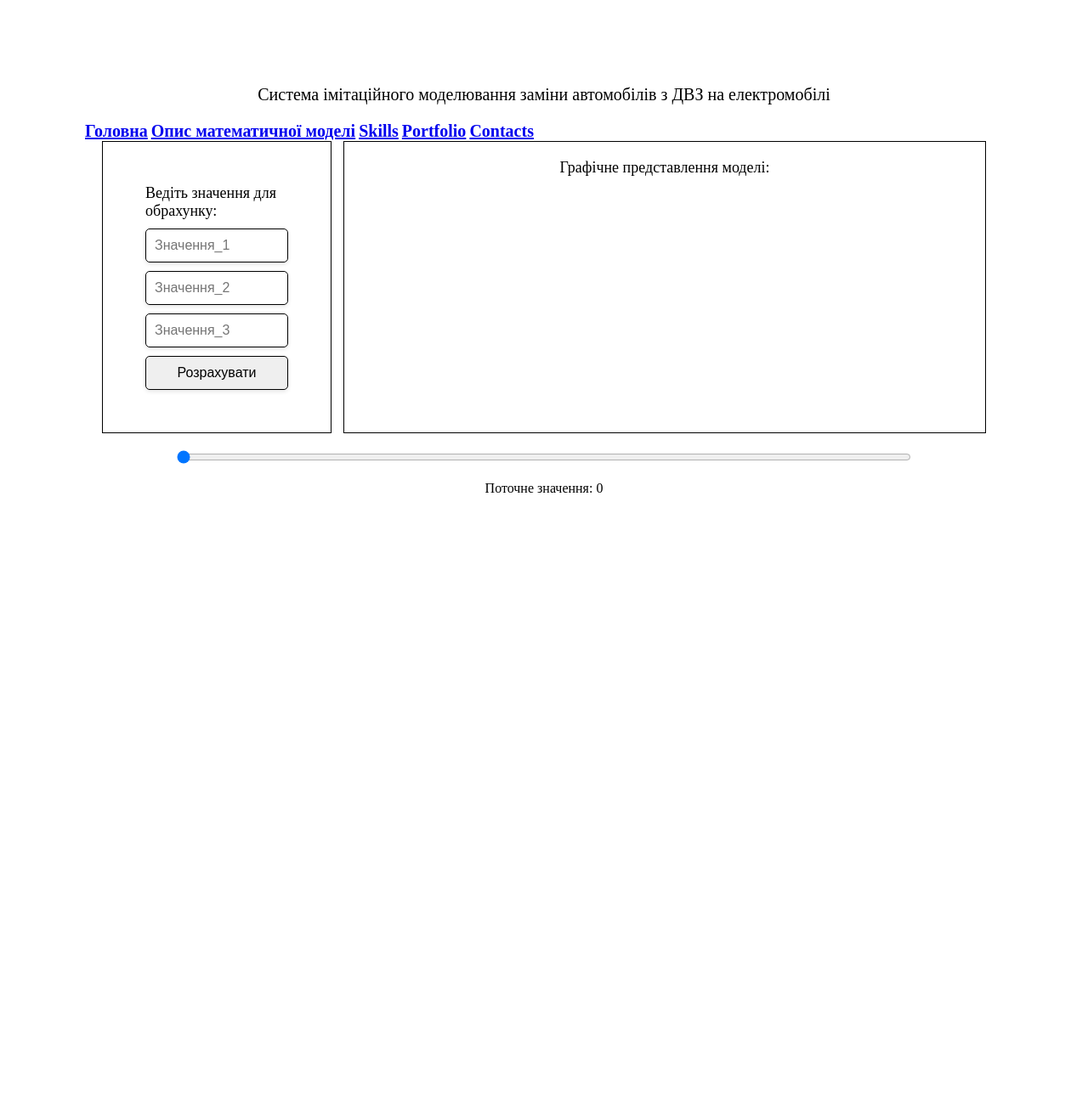
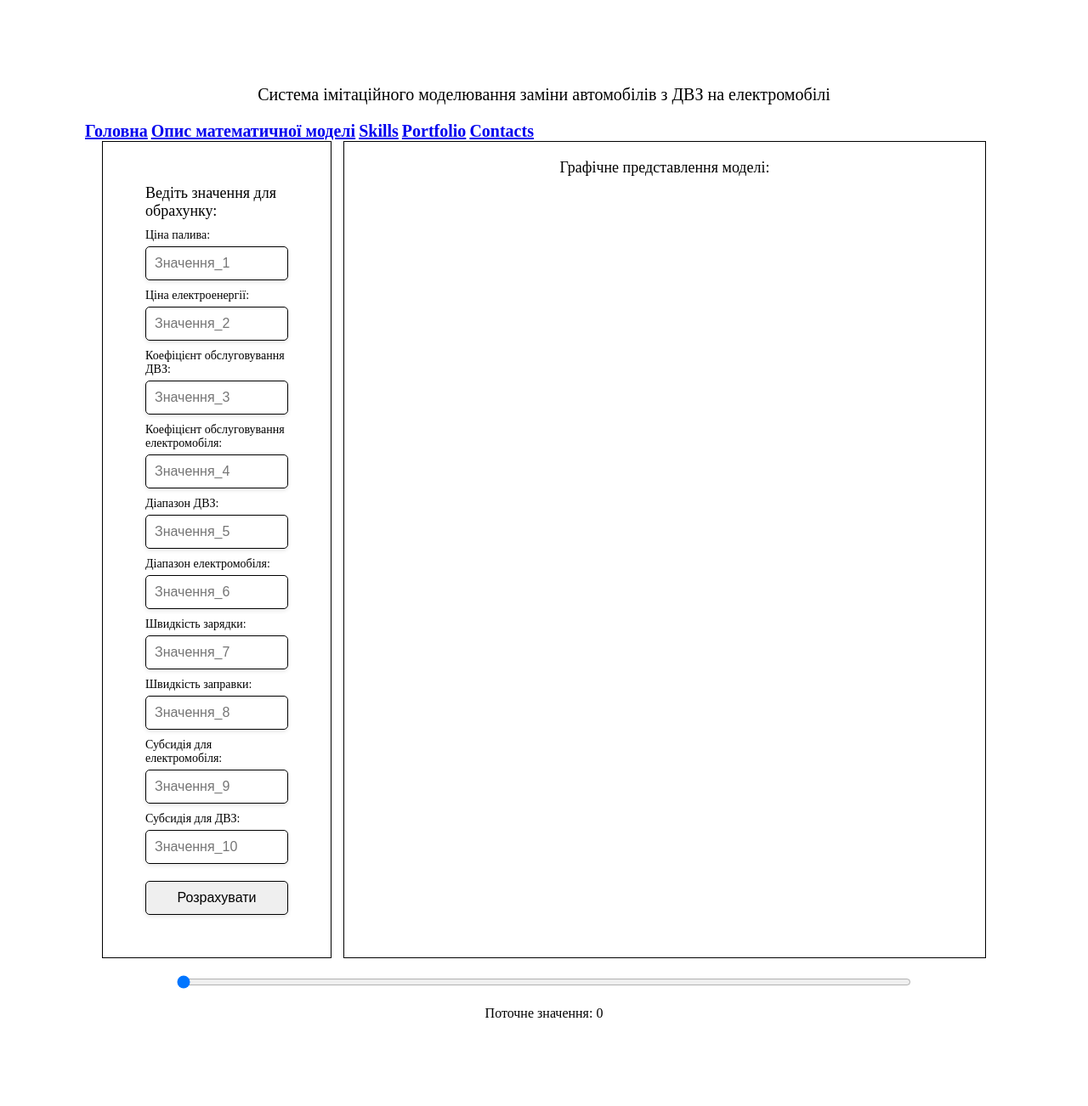
Before and after one commit to PSnik-Konstantyn/Simulating_the_replacement_of_cars, a Django app: page / in a window 1280 px wide. Shown: the whole page at 85% size. Before the commit the page ends 580 px from the top, so only its background shows below. Run offline with Django 5.2, Linux system fonts and the light colour scheme.

Commit message:
update front_end

```diff
--- a/app/static/app/css/styles.css
+++ b/app/static/app/css/styles.css
@@ -44,7 +44,6 @@ a{
 }
 
 .input_for_user{
-    margin-top: 10px;
     height: 40px; /* Висота поля вводу */
     width: 100%; /* Ширина поля вводу */
     padding: 10px; /* Внутрішні відступи */
@@ -61,6 +60,10 @@ a{
     outline: none; /* Прибираємо стандартний контур */
 }
 
+.user_button{
+    margin-top: 20px;
+}
+
 .Input_for_years{
     text-align: center;
     width: 100%;
@@ -74,3 +77,9 @@ a{
 .text_in_UI{
     font-size: 18px;
 }
+
+.label_for_input_field{
+    margin-top: 10px;
+    margin-bottom: 5px;
+    font-size: 14px;
+}
--- a/app/templates/app/index.html
+++ b/app/templates/app/index.html
@@ -23,10 +23,38 @@
 
     <div class="user_UI">
         <p class="text_in_UI">Ведіть значення для обрахунку:</p>
-            <input class="input_for_user" type="text" id="Значення_1" placeholder="Значення_1">
-            <input class="input_for_user" type="text" id="Значення_2" placeholder="Значення_2">
-            <input class="input_for_user" type="text" id="Значення_2" placeholder="Значення_3">
-            <button class="input_for_user">Розрахувати</button>
+
+        <label class="label_for_input_field" for="fuel_price">Ціна палива:</label>
+        <input class="input_for_user" type="text" id="fuel_price" placeholder="Значення_1">
+
+        <label class="label_for_input_field" for="electricity_price">Ціна електроенергії:</label>
+        <input class="input_for_user" type="text" id="electricity_price" placeholder="Значення_2">
+
+        <label class="label_for_input_field" for="dvz_maintenance_factor">Коефіцієнт обслуговування ДВЗ:</label>
+        <input class="input_for_user" type="text" id="dvz_maintenance_factor" placeholder="Значення_3">
+
+        <label class="label_for_input_field" for="ev_maintenance_factor">Коефіцієнт обслуговування електромобіля:</label>
+        <input class="input_for_user" type="text" id="ev_maintenance_factor" placeholder="Значення_4">
+
+        <label class="label_for_input_field" for="dvz_range">Діапазон ДВЗ:</label>
+        <input class="input_for_user" type="text" id="dvz_range" placeholder="Значення_5">
+
+        <label class="label_for_input_field" for="ev_range">Діапазон електромобіля:</label>
+        <input class="input_for_user" type="text" id="ev_range" placeholder="Значення_6">
+
+        <label class="label_for_input_field" for="charging_speed">Швидкість зарядки:</label>
+        <input class="input_for_user" type="text" id="charging_speed" placeholder="Значення_7">
+
+        <label class="label_for_input_field" for="refueling_speed">Швидкість заправки:</label>
+        <input class="input_for_user" type="text" id="refueling_speed" placeholder="Значення_8">
+
+        <label class="label_for_input_field" for="ev_subsidy">Субсидія для електромобіля:</label>
+        <input class="input_for_user" type="text" id="ev_subsidy" placeholder="Значення_9">
+
+        <label class="label_for_input_field" for="dvz_subsidy">Субсидія для ДВЗ:</label>
+        <input class="input_for_user" type="text" id="dvz_subsidy" placeholder="Значення_10">
+
+        <button class="input_for_user user_button">Розрахувати</button>
     </div>
 
     <div class="diagrams_UI">
@@ -45,7 +73,7 @@
     const valueDisplay = document.getElementById('value');
 
     // Додаємо обробник події для зміни значення
-        slider.addEventListener('input', function() {
+    slider.addEventListener('input', function () {
         valueDisplay.textContent = this.value; // Оновлюємо відображення значення
     });
 </script>
```
Lines whose indentation alone changed are shown as unchanged.
